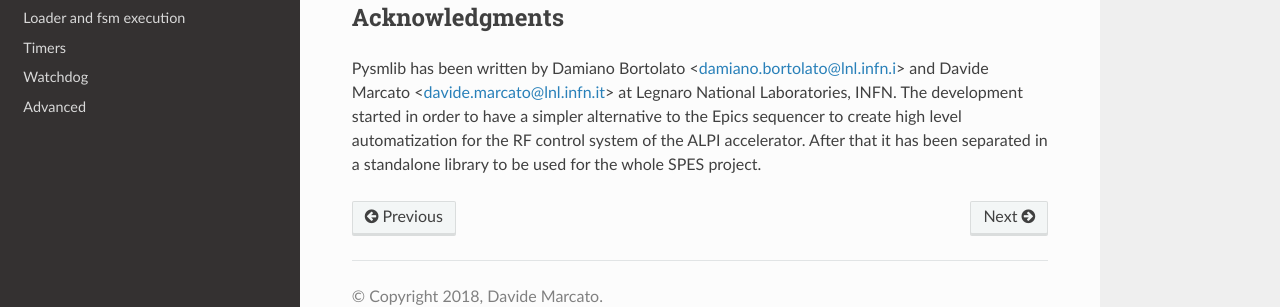
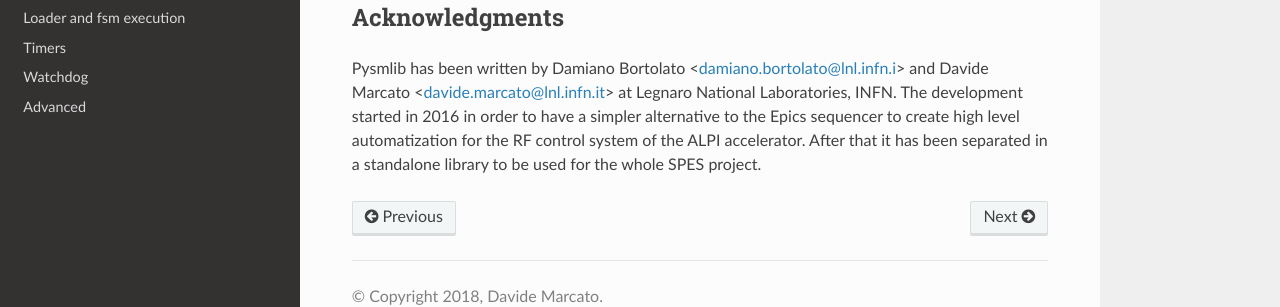
Before and after one commit to darcato/pysmlib, a Sphinx documentation site: the page built from doc/installation.rst, in a window 1280 px wide and 900 px high, scrolled down 2004 px. Shown: the part 534-841 px from the top of the window. Built offline with Sphinx 7.4.7 and the Read the Docs theme 2.0.0, drawn with Linux system fonts in a browser that asks for light colours.

Commit message:
fsm doc 1

```diff
--- a/doc/installation.rst
+++ b/doc/installation.rst
@@ -127,7 +127,6 @@
 ~~~~~~~~~~~~~~~~~~~~~~
 Pysmlib has been written by Damiano Bortolato <damiano.bortolato@lnl.infn.i>
 and Davide Marcato <davide.marcato@lnl.infn.it> at Legnaro National Laboratories,
-INFN. The development started in order to have a simpler alternative to the
-Epics sequencer to create high level automatization for the RF control system
-of the ALPI accelerator. After that it has been separated in a standalone library
-to be used for the whole SPES project.
+INFN. The development started in 2016 in order to have a simpler alternative to
+the Epics sequencer to create high level automatization for the RF control
+system of the ALPI accelerator. After that it has been separated in a standalone library to be used for the whole SPES project.
```
Also changed, not shown: doc/fsm.rst (+73 -1 lines).
